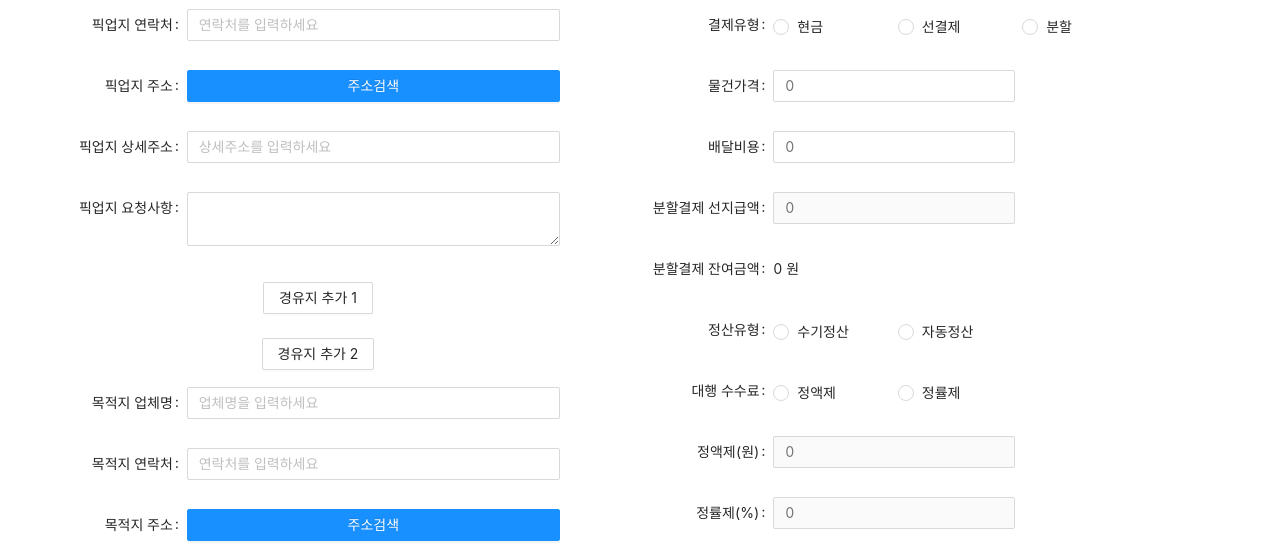
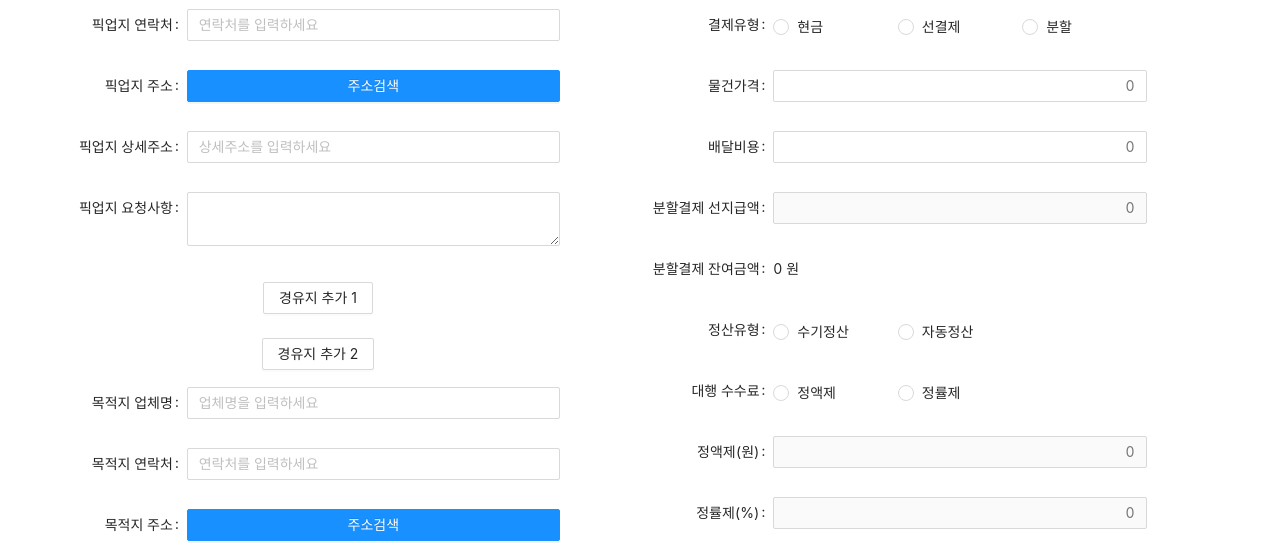
Before and after one commit to NaYeowon/roadvoy-quick, a React (Create React App) app: page /Popup in a window 1280 px wide. Shown: the part 248-800 px from the top of the page. Built offline with nearby package versions, Linux system fonts and the light colour scheme.

Commit message:
input창 크기 변경

```diff
--- a/src/components/Popup/Popup.css
+++ b/src/components/Popup/Popup.css
@@ -7,6 +7,8 @@
     border-radius: 2px;
     font-feature-settings: 'tnum', "tnum" ;
     position: relative;
+    width: 100%;
+    text-align: right;
 }
 
 .input-number-format:hover {
```
